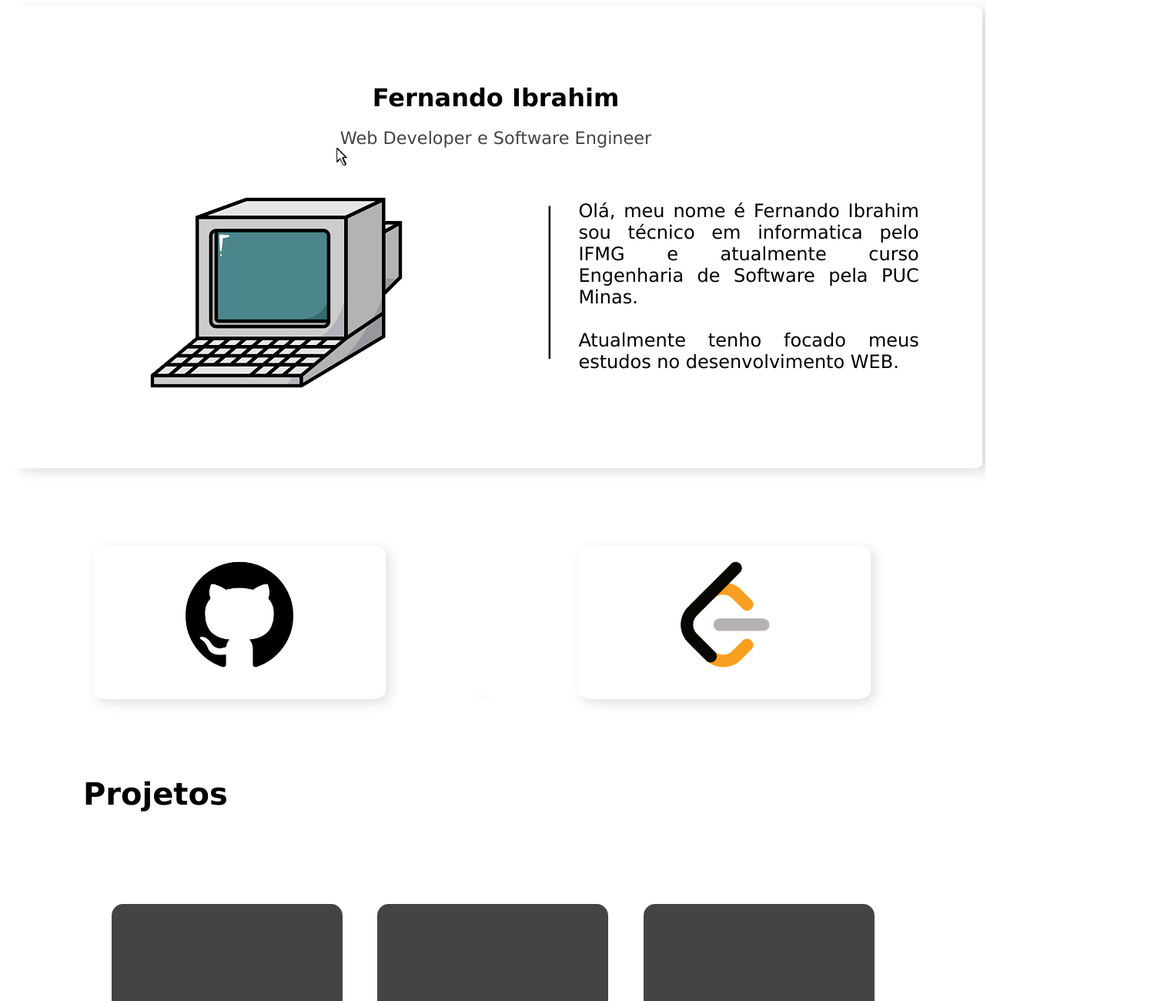
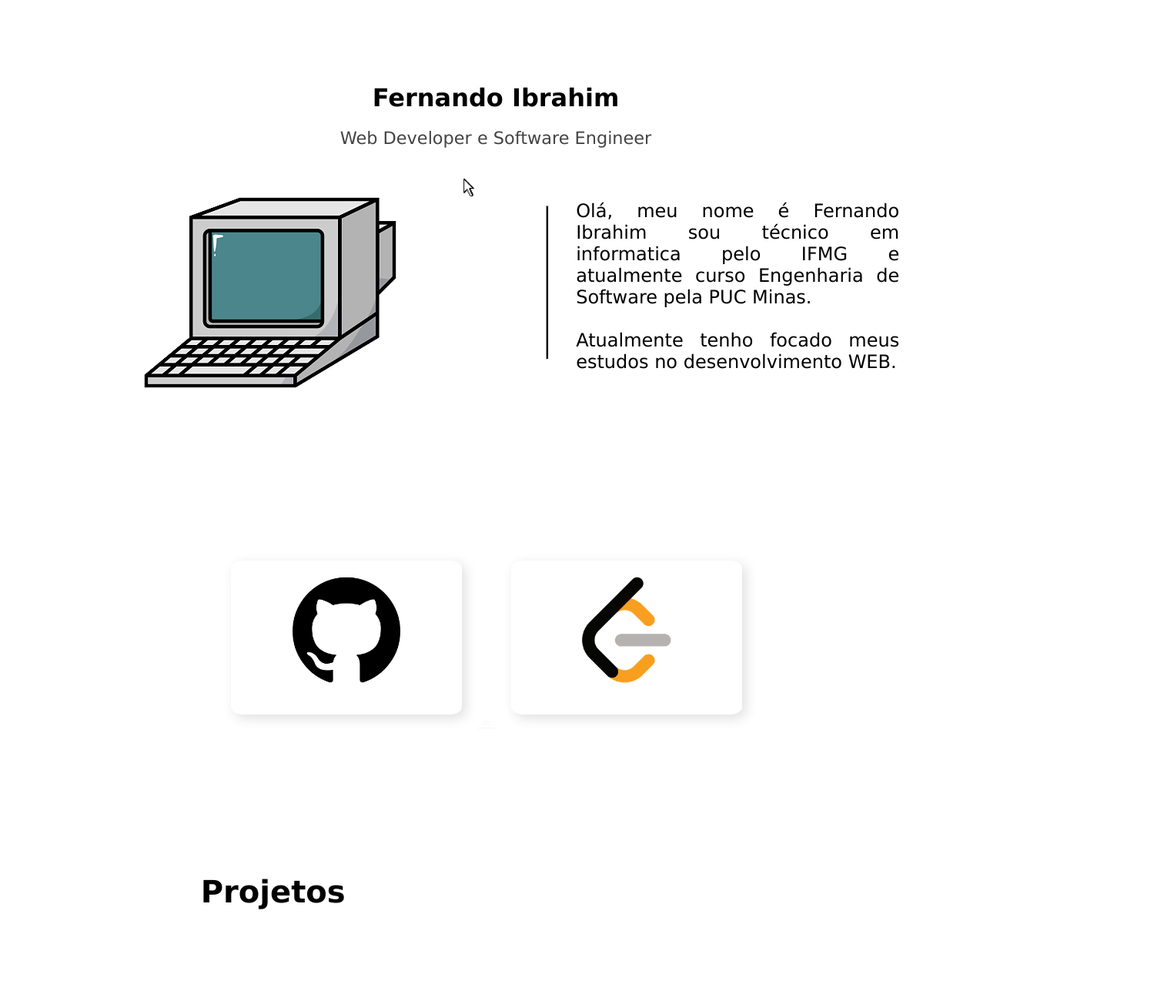
Before and after one commit to FernandoIbrahim/personalprofile, a plain HTML site: page index.html in a window 1280 px wide. Shown: the top 1300 px of the page at 77% size, 1525 px wide, since content can reach past the window. Drawn offline with Linux system fonts and the light colour scheme.

Commit message:
Estilizacao

```diff
--- a/index.html
+++ b/index.html
@@ -14,6 +14,8 @@
 </head>
 
 <body>
+
+    <div class="top">
         <div class="Start">
             <h1 class="Nome">Fernando Ibrahim</h1>
             <p class="description"> Web Developer e Software Engineer</p>
@@ -26,8 +28,10 @@
                 <p class = "detalhestx animate" data-anime = "left"> Olá, meu nome é Fernando Ibrahim sou técnico em informatica pelo IFMG e atualmente curso Engenharia de Software pela PUC Minas. <br> <br> Atualmente tenho focado meus estudos no desenvolvimento WEB.
             </div>
         </div>
+    </div>
 
 
+    <div class =  "middle">
         <div class = "MoreInfo">
 
 
@@ -44,6 +48,7 @@
             </a>
             <br>
         </div>
+    </div>
 
         <h1 class ="topicos">Projetos</h1>
         <div class="projeto1">
--- a/styless/styless.css
+++ b/styless/styless.css
@@ -6,14 +6,18 @@ body{
 
 
  */
+
+ .top{
+    display: flex;
+    justify-content: center;
+ }
 .Start{
     position: relative;
     left: 4px;
     background-color: #ffffff;
     height: 600px;
-    width: auto;
+    width: 1200px;
     border-radius: 1%;
-    box-shadow: 15px 5px 15px 0px rgb(44, 44, 44, 0.15);
 }
 
 .Nome{                  /* Meu nome titulo*/
@@ -46,14 +50,14 @@ body{
  /*Imagens */
 .mouse{
     position: absolute;
-    top: 25%;
-    left: 60%;
+    top: 35%;
+    left: 550px;
     width: 30px;
 }
 
 .computer{
     position: absolute;
-    left: 20%;
+    left: 15%;
     top: 20%;
 }
 
@@ -93,20 +97,35 @@ body{
 
 /* Paginas externas com projetos */
 
+.middle{
+    width: 100%;
+    display: flex;
+    justify-content: center;
+    flex-direction: row;
+    align-items: center;
+}
+
+
+
+
 .MoreInfo{
     height: 300px;
-    margin: 0px 0px 100px 0px;
+    margin: 100px 0px 100px 0px;
+    width: 720px;
+    justify-content: center;
+    flex-direction: row;
 }
 
 .WebPages{
     height: 200px;
-    width: 30%;
-    margin: 100px 9% 0px 9%;
+    width: 300px;
     display: inline-block;
     vertical-align: text-bottom;
     border-radius: 5%;
     box-shadow: 5px 5px 15px 0px rgb(44, 44, 44, 0.15);
     text-align: center;
+    position: relative;
+    margin: 20px;
 
 }
 
@@ -136,9 +155,9 @@ a:-webkit-any-link{
 
 .topicos{
     font-size: 40px;
-    display: flex;
-    justify-content: none;
-    margin: 0px 0px 0px 100px;
+    position: relative;
+    margin: 0px 0px 0px 20%px;
+    left: 20%;
 }
 
 
```
Lines whose indentation alone changed are shown as unchanged.
